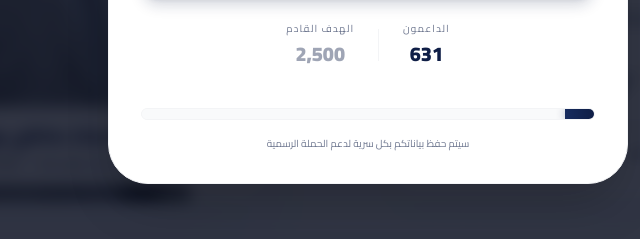
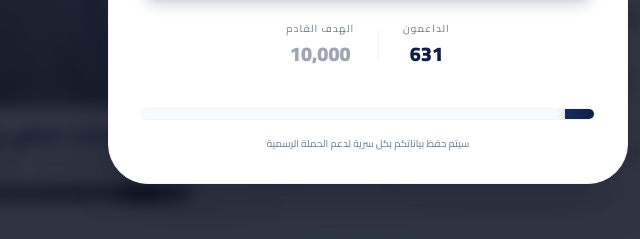
Before and after one commit to islemhafidi/bouzid, a website: page index.html in a window 1280 px wide. Shown: the part 559-798 px from the top of the page, 272-912 px from the left. Drawn offline with nearby package versions, Linux system fonts and the light colour scheme; no server answers.

```diff
--- a/index.html
+++ b/index.html
@@ -2080,7 +2080,7 @@
                             <div class="h-8 w-[1px] bg-gray-100"></div>
                             <div class="text-center">
                                 <p class="text-[10px] text-jj-dark-blue/60 uppercase tracking-widest mb-1">الهدف القادم</p>
-                                <p class="text-xl font-black text-jj-dark-blue/40">2,500</p>
+                                <p class="text-xl font-black text-jj-dark-blue/40">10,000</p>
                             </div>
                         </div>
                     </div>
```
